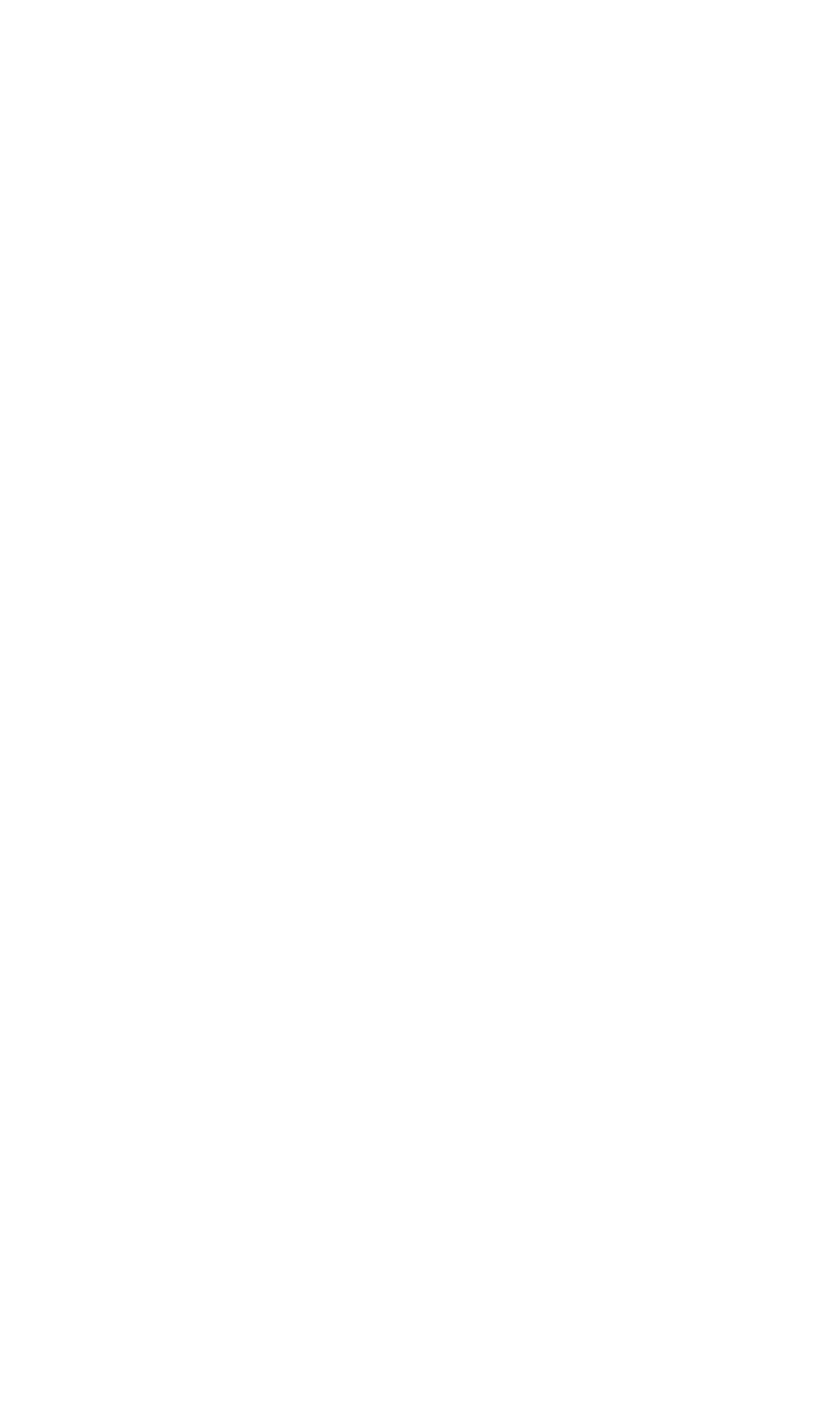
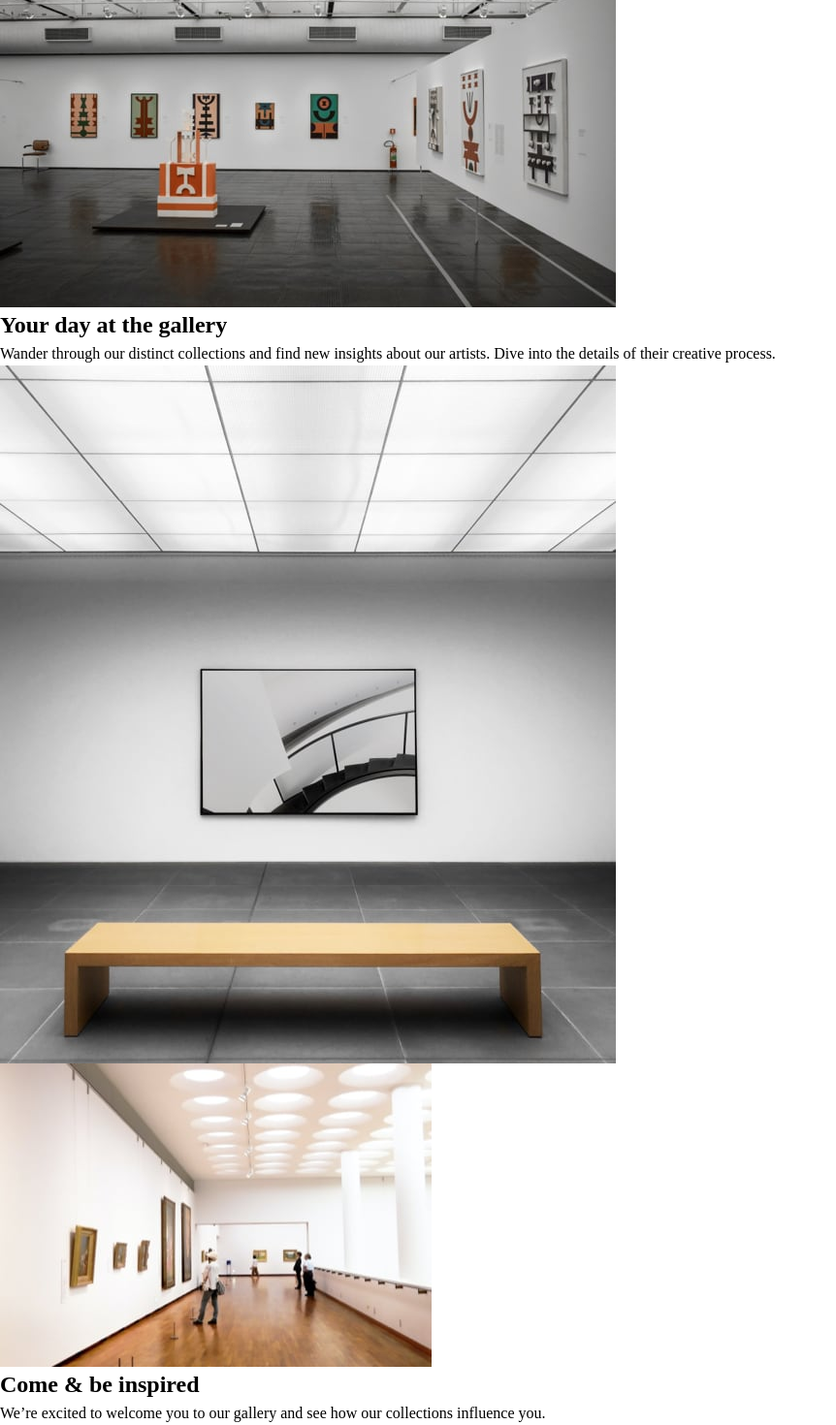
Before and after one commit to V-Carames/React--Modern-Art-Gallery, a React (Vite) app: page / in a window 1280 px wide. Shown: the part 1063-2533 px from the top of the page at 97% size, without its empty margins (0-862 px from the left). Before the commit the page ends 980 px from the top, so only its background shows below. Built offline with nearby package versions, Linux system fonts and the light colour scheme; a web font is replaced by a local one.

Commit message:
"Gallery" Components Styled and Added to "Home" Page

```diff
--- /dev/null
+++ b/src/components/gallery/Gallery.jsx
@@ -0,0 +1,52 @@
+import GalleryContent from "./GalleryContent";
+import GalleryPicture from "./GalleryPicture";
+
+function Gallery() {
+  return (
+    <section className="gallery">
+      <div className="gallery__container">
+        <GalleryPicture
+          pictureClass="gallery__picture--one"
+          srcSetMobile="src/assets/images/mobile/image-grid-1.jpg"
+          srcSetTablet="src/assets/images/tablet/image-grid-1.jpg"
+          srcSetDesktop="src/assets/images/desktop/image-grid-1.jpg"
+          alt="Gallery image 1"
+        />
+
+        <GalleryContent
+          heading="Your day at the gallery"
+          text="Wander through our distinct collections and find new insights about our artists. Dive into the details of their creative process."
+          headingClass="gallery__heading--dark"
+          textClass="gallery__text--dark"
+          cardClass="gallery__card--light"
+        />
+
+        <GalleryPicture
+          pictureClass="gallery__picture--two"
+          srcSetMobile="src/assets/images/mobile/image-grid-2.jpg"
+          srcSetTablet="src/assets/images/tablet/image-grid-2.jpg"
+          srcSetDesktop="src/assets/images/desktop/image-grid-2.jpg"
+          alt="Gallery image 2"
+        />
+
+        <GalleryPicture
+          pictureClass="gallery__picture--three"
+          srcSetMobile="src/assets/images/mobile/image-grid-3.jpg"
+          srcSetTablet="src/assets/images/tablet/image-grid-3.jpg"
+          srcSetDesktop="src/assets/images/desktop/image-grid-3.jpg"
+          alt="Gallery image 3"
+        />
+
+        <GalleryContent
+          heading="Come & be inspired"
+          text="We’re excited to welcome you to our gallery and see how our collections influence you."
+          headingClass="gallery__heading--light"
+          textClass="gallery__text--light"
+          cardClass="gallery__card--dark"
+        />
+      </div>
+    </section>
+  );
+}
+
+export default Gallery;
--- /dev/null
+++ b/src/components/gallery/GalleryContent.jsx
@@ -0,0 +1,10 @@
+function GalleryContent({ cardClass, headingClass, heading, textClass, text }) {
+  return (
+    <div className={`gallery__card ${cardClass}`}>
+      <h2 className={`gallery__heading ${headingClass}`}>{heading}</h2>
+      <p className={`gallery__text ${textClass}`}>{text}</p>
+    </div>
+  );
+}
+
+export default GalleryContent;
--- /dev/null
+++ b/src/components/gallery/GalleryPicture.jsx
@@ -0,0 +1,17 @@
+function GalleryPicture({
+  pictureClass,
+  srcSetDesktop,
+  srcSetTablet,
+  srcSetMobile,
+  alt,
+}) {
+  return (
+    <picture className={`gallery__picture ${pictureClass}`}>
+      <source media="(min-width: 62.5rem)" srcSet={srcSetDesktop} />
+      <source media="(min-width: 43.75rem)" srcSet={srcSetTablet} />
+      <img src={srcSetMobile} alt={alt} />
+    </picture>
+  );
+}
+
+export default GalleryPicture;
--- a/src/pages/Home.jsx
+++ b/src/pages/Home.jsx
@@ -1,9 +1,11 @@
+import Gallery from "../components/gallery/Gallery";
 import Hero from "../components/hero/Hero";
 
 function Home() {
   return (
     <main>
       <Hero />
+      <Gallery />
     </main>
   );
 }
```
